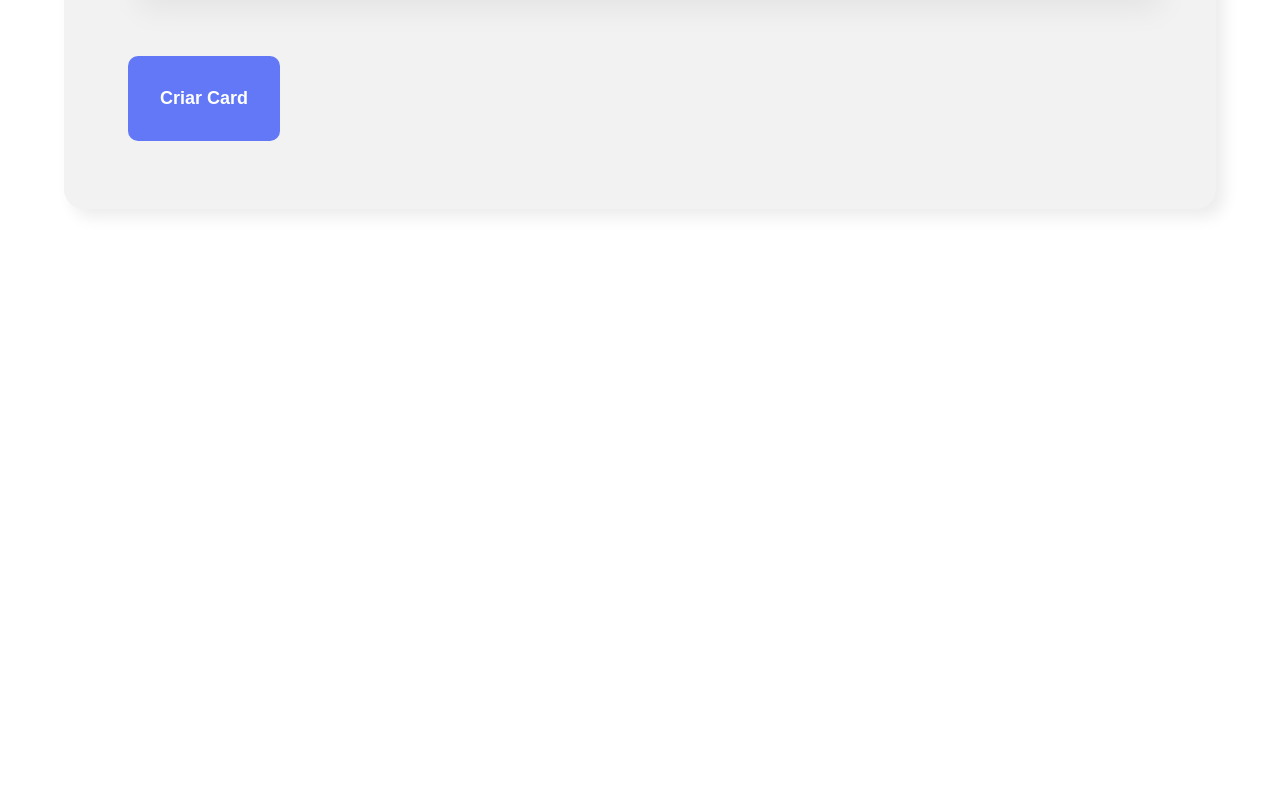
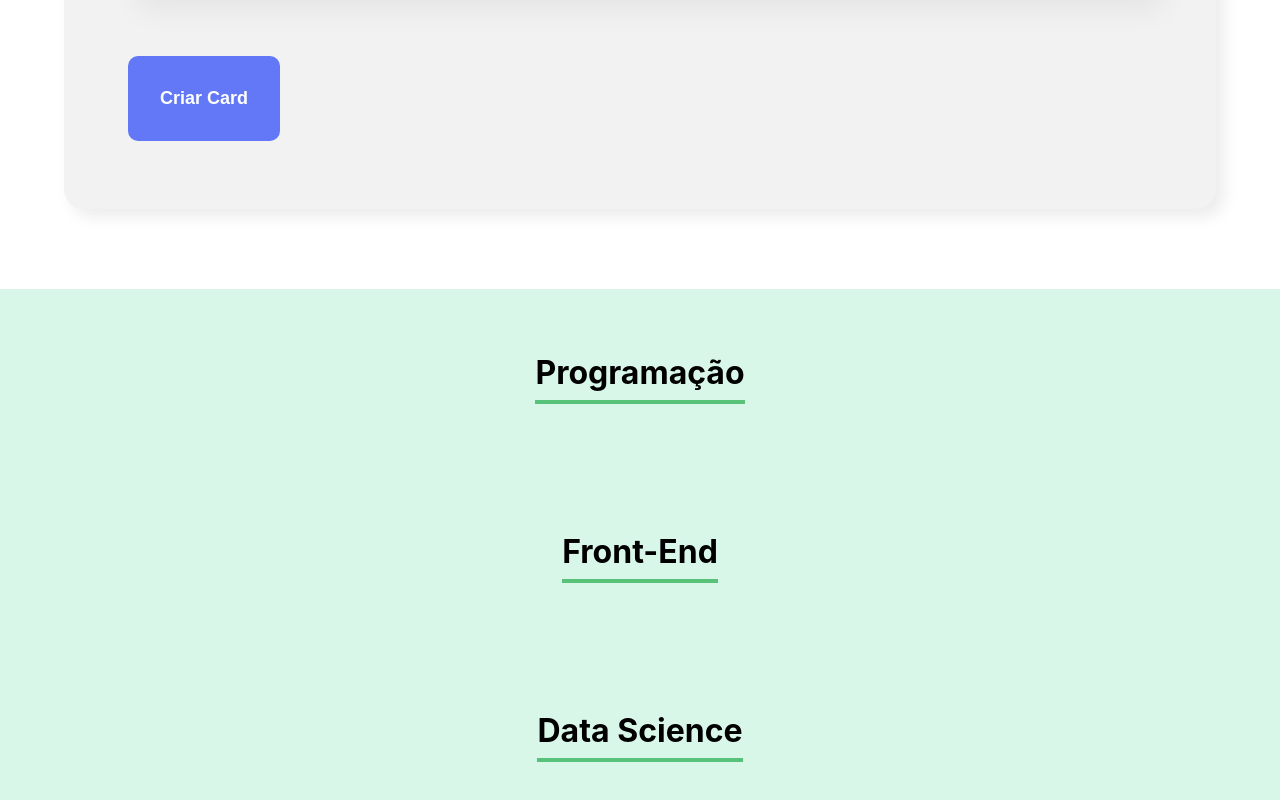
Before and after one commit to MxSGameJPS/organo, a React (Create React App) app: page / in a window 1280 px wide. Shown: the part 1294-2094 px from the top of the page. Before the commit the page ends 1583 px from the top, so only its background shows below. Built offline with nearby package versions, Linux system fonts and the light colour scheme.

Commit message:
estruturas do bloco de cursos

```diff
--- a/src/App.js
+++ b/src/App.js
@@ -2,6 +2,7 @@ import React, { useState } from 'react';
 import Banner from "./componentes/Banner";
 
 import Formulario from "./componentes/Formulario";
+import Cursos from './componentes/cursos';
 
 function App() {
 
@@ -16,6 +17,9 @@ const aoNovoAlunoAdicionado = (aluno) => {
     <div className="App">
       <Banner />
       <Formulario aoAlunoCadastrado = {aluno => aoNovoAlunoAdicionado(aluno)} />
+      <Cursos nome= "Programação" />
+      <Cursos nome= "Front-End" />
+      <Cursos nome= "Data Science" />
     </div>
   );
 }
--- a/src/componentes/CampoTexto/index.js
+++ b/src/componentes/CampoTexto/index.js
@@ -14,7 +14,7 @@ const CampoTexto = (props) => {
       <input
         value={props.valor}
         onChange={aoDigitado}
-        required={props.obrigatorio}
+        required={props.required}
         placeholder={props.placeholder}
       />
     </div>
--- /dev/null
+++ b/src/componentes/cursos/Curso.css
@@ -0,0 +1,12 @@
+.cursos {
+    text-align: center;
+    padding: 32px;
+    background-color: #d9f7e9;
+}
+
+.cursos h3 {
+    font-size: 32px;
+    border-bottom: 4px solid #57c278;
+    display: inline-block;
+    padding-bottom: 8px;
+}
--- /dev/null
+++ b/src/componentes/cursos/index.js
@@ -0,0 +1,11 @@
+import "./Curso.css";
+
+const Cursos = (props) => {
+    return (
+        <section className="cursos">
+            <h3>{props.nome}</h3>
+        </section>
+    )
+}
+
+    export default Cursos;
```
